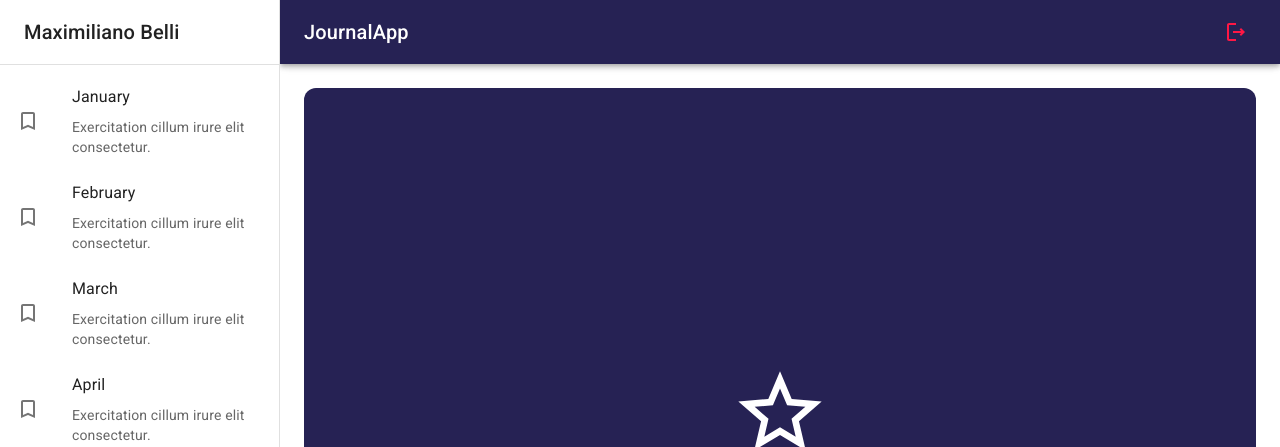
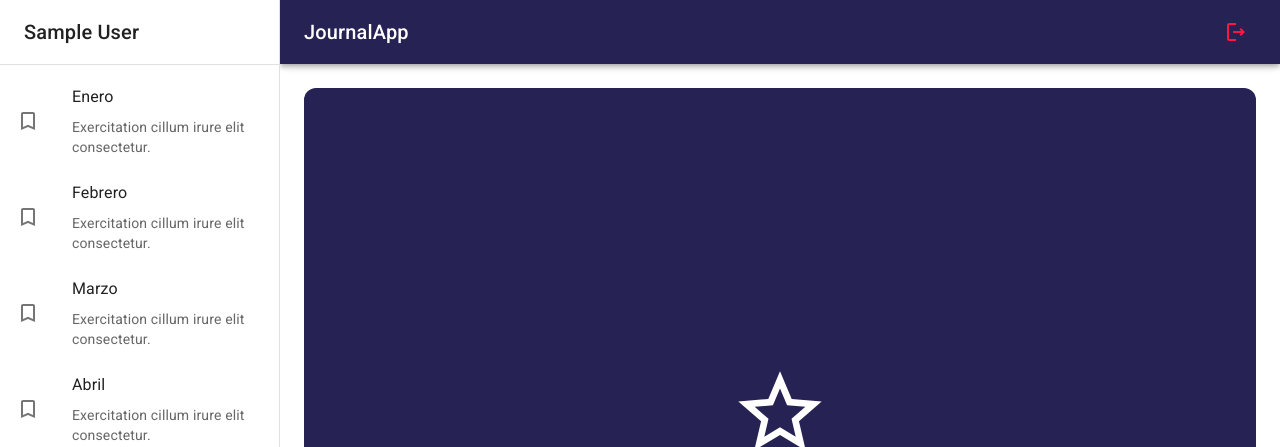
Before and after one commit to MaxiBelli/JOURNAL-APP, a React (Vite) app: page / in a window 1280 px wide. Shown: the top 447 px of the page. Built offline with nearby package versions, Linux system fonts and the light colour scheme; no server answers; sample sign-in values are in the browser's storage.

Commit message:
feat: Show authenticated user's displayName in sidebar

```diff
--- a/src/journal/components/SideBar.jsx
+++ b/src/journal/components/SideBar.jsx
@@ -12,8 +12,11 @@ import {
   Typography,
 } from "@mui/material";
 import { TurnedInNot } from "@mui/icons-material";
+import { useSelector } from "react-redux";
 
 export const SideBar = ({ drawerWidth = 240 }) => {
+  const { displayName } = useSelector((state) => state.auth);
+
   return (
     <Box
       component="nav"
@@ -29,13 +32,13 @@ export const SideBar = ({ drawerWidth = 240 }) => {
       >
         <Toolbar>
           <Typography variant="h6" noWrap component="div">
-            Maximiliano Belli
+            {displayName}
           </Typography>
         </Toolbar>
         <Divider />
 
         <List>
-          {["January", "February", "March", "April"].map((text) => (
+          {["Enero", "Febrero", "Marzo", "Abril"].map((text) => (
             <ListItem key={text} disablePadding>
               <ListItemButton>
                 <ListItemIcon>
```
